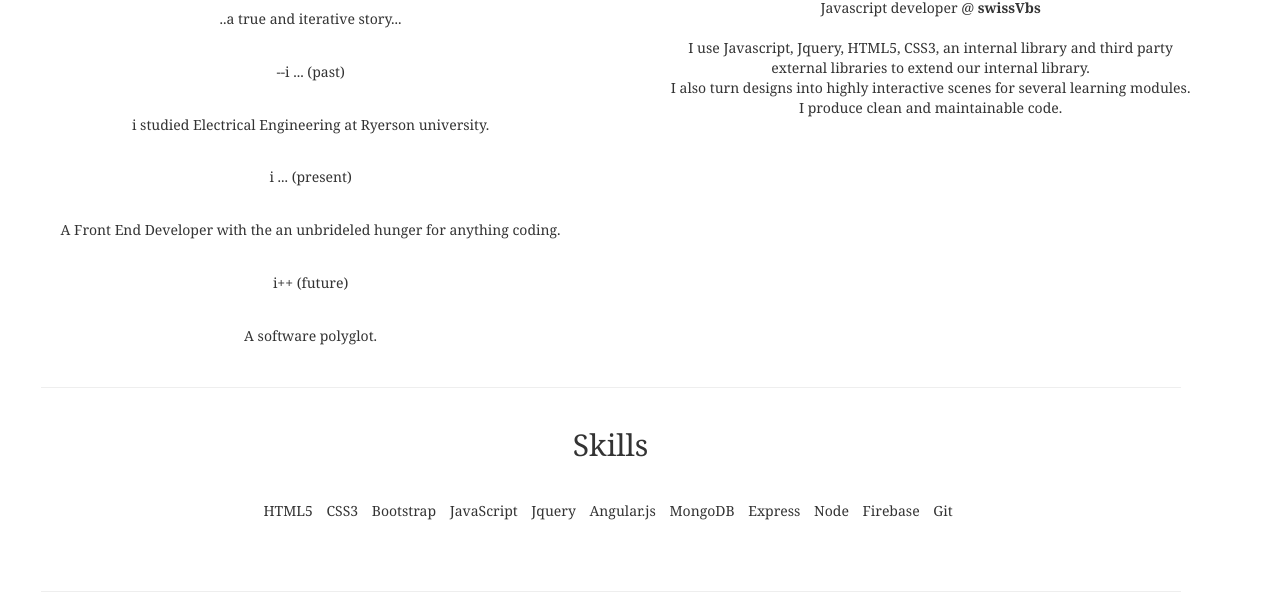
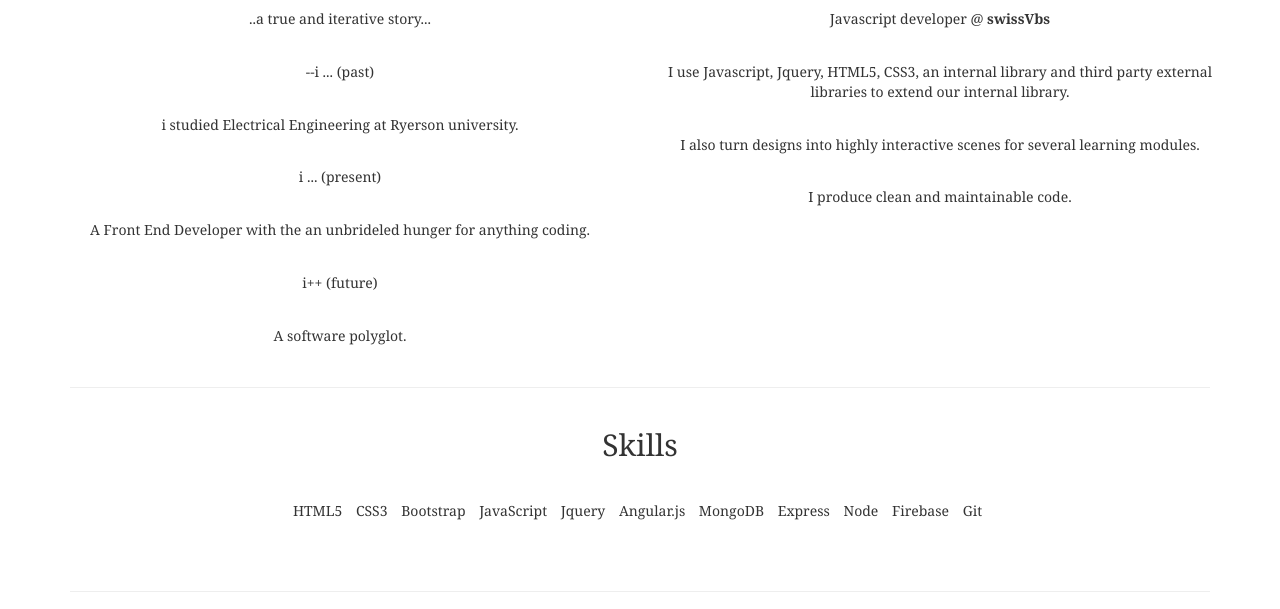
Before and after one commit to mikias10/mikias10.github.io, a plain HTML site: page index.html in a window 1280 px wide. Shown: the part 736-1345 px from the top of the page. Drawn offline with Linux system fonts and the light colour scheme.

Commit message:
modified padding and removed ul

```diff
--- a/index.html
+++ b/index.html
@@ -62,28 +62,23 @@
 
 
 		</div>
-		<div class="col-md-6 text-center">
+		<div class="col-md-6 exp">
 			<h2>Experience</h2>
-			<ul>
-				<li>Javascript developer @ <strong>swissVbs</strong></li>
-				<li>&nbsp</li>
-				<li>
+
+				<p>Javascript developer @ <strong>swissVbs</strong></p>
+				<p>
 				I use Javascript, Jquery, HTML5, CSS3, an internal library and third party external libraries to
 				extend our internal library.
-				</li>
-				<li>
+				</p>
+				<p>
 				I also turn designs into highly interactive scenes for several learning modules.
-				</li>
-				<li>
+				</p>
+				<p>
 				I produce clean and maintainable code.
-				</li>
-			</ul>
+				</p>
+
 		</div>
 	</div>
-
-
-
-
 
 </div>
 </section>
--- a/main.css
+++ b/main.css
@@ -3,7 +3,6 @@ body {
 	font-family: Georgia;
 	line-height: 14px/18px;
 	margin: 0 auto;
-
 
 }
 
@@ -11,6 +10,7 @@ body {
 
 	margin-left: 2%;
 	margin-right: 2%;
+	margin: 0 auto;
 }
 
 a {
@@ -80,6 +80,14 @@ ul li {
 	margin: 70px auto;
 }
 
+.exp h2 {
+	text-align: center;
+}
+
+.exp p {
+	text-align: center;
+}
+
 .skills h2 {
 	margin-top: -30px;
 	margin-bottom: 40px;
```
